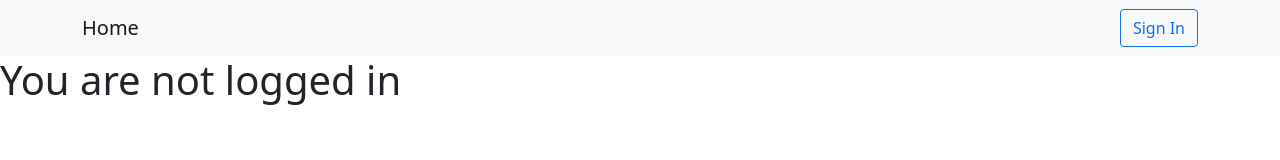
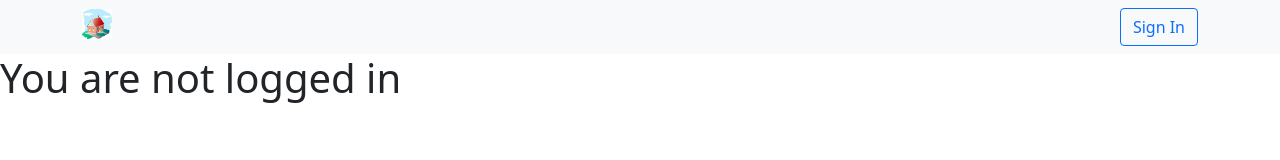
Before and after one commit to douglas86/personal-link-tracker, a Next.js app: page /dashboard in a window 1280 px wide. Shown: the top 160 px of the page. Built offline with nearby package versions, Linux system fonts and the light colour scheme; no server answers.

Commit message:
Can hover over home image to display desc of image

```diff
--- a/components/Navbar.jsx
+++ b/components/Navbar.jsx
@@ -1,24 +1,50 @@
+import { useEffect, useState } from 'react';
 import { Navbar, Nav, Container, Button } from 'react-bootstrap';
+
+import { useRouter } from 'next/router';
 import Link from 'next/link';
 import { useSession, signIn, signOut } from 'next-auth/react';
+import Image from 'next/image';
+
 import { Get } from './api';
-import { useRouter } from 'next/router';
+import Home from '../public/Images/home.jpeg';
 
 const NavBar = () => {
+    // this shows and hides popup for mouse hover on home image
+    const [isShownHome, setIsShownHome] = useState(false);
+
     const { data: session } = useSession();
     const router = useRouter();
 
     // This will call the api for creating or retieving logged in user
     Get('/api/auth/auth');
 
+    // as soon as current page url changed it sets isShown to false
+    useEffect(() => {
+        setIsShownHome(false);
+    }, [router.pathname]);
+
     return (
         <>
             <Navbar bg="light" variant="light">
                 <Container>
                     {router.pathname !== '/' ? (
-                        <Link href="/" passHref>
-                            <Navbar.Brand>Home</Navbar.Brand>
-                        </Link>
+                        <>
+                            <Link href="/" passHref>
+                                <a
+                                    onMouseEnter={() => setIsShownHome(true)}
+                                    onMouseLeave={() => setIsShownHome(false)}
+                                >
+                                    <Image
+                                        src={Home}
+                                        alt="home page"
+                                        width={30}
+                                        height={30}
+                                    />
+                                </a>
+                            </Link>
+                            {isShownHome && <div>Home Page</div>}
+                        </>
                     ) : null}
                     <Nav className="me-auto">
                         {session !== undefined &&
```
Also changed, not shown: public/Images/home.jpeg (added).
